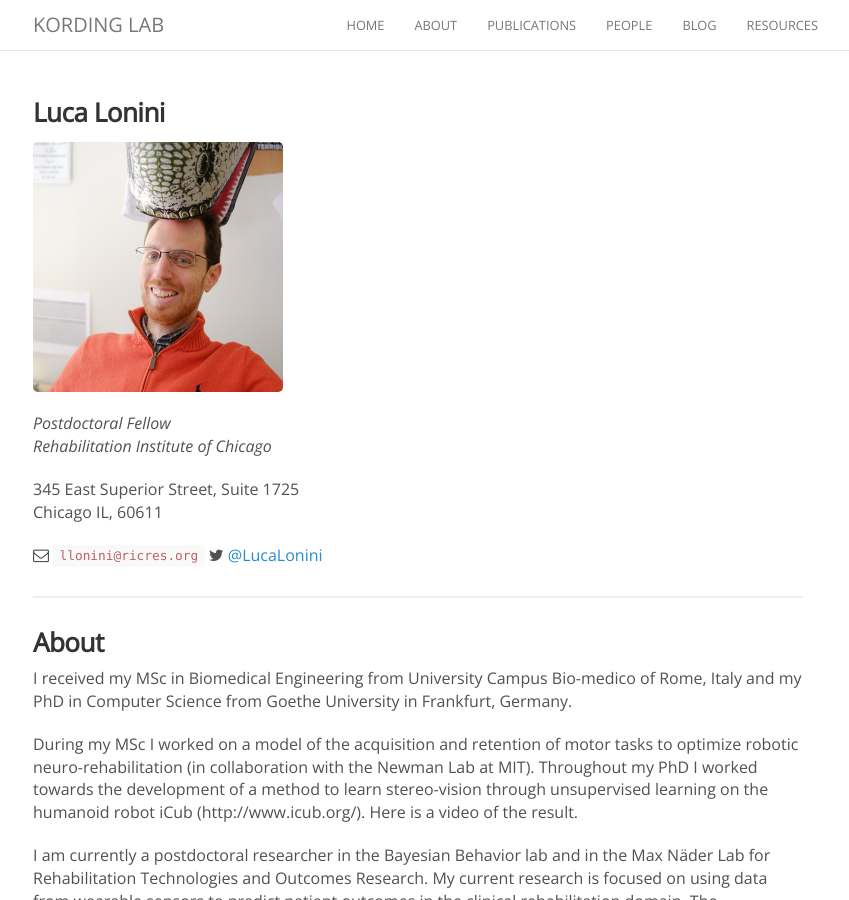
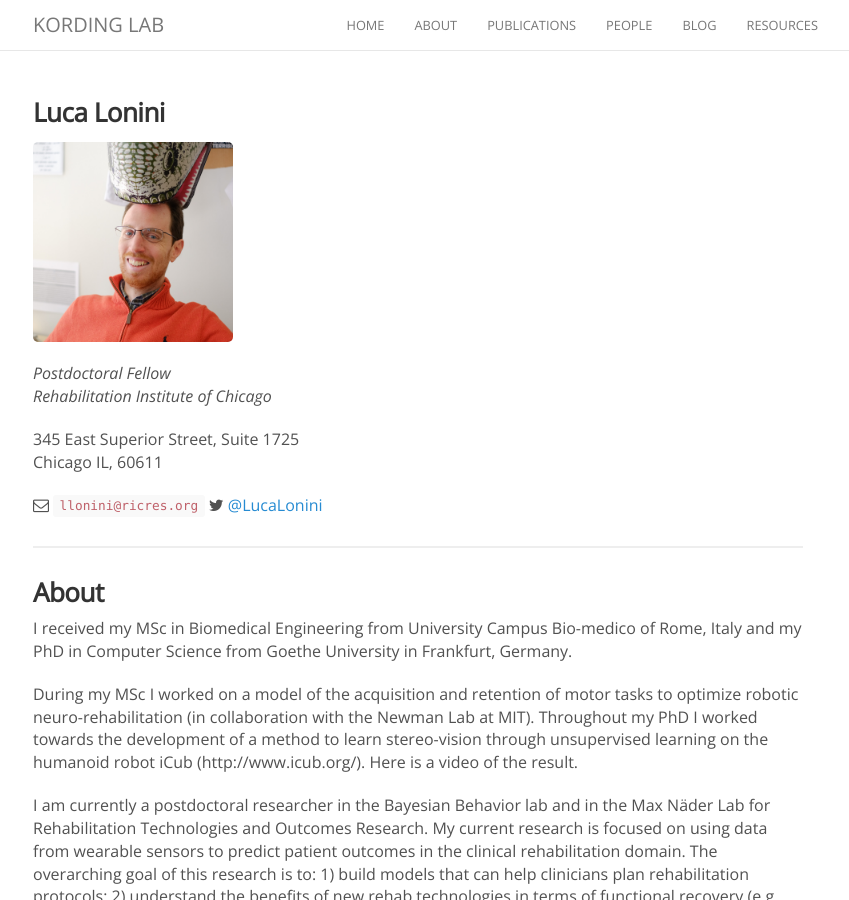
Before and after one commit to KordingLab/KordingLab.github.io, a Jekyll site: the page built from _people/luca_lonini.md, in a window 1280 px wide and 900 px high. Shown: the whole window, without its empty margins (222-1071 px from the left). Built offline with Jekyll 4.4.1, drawn with Linux system fonts in a browser that asks for light colours; nearby versions of some CDN libraries; comment, search, counter and statistics services are not loaded.

Commit message:
Update luca_lonini.md

```diff
--- a/_people/luca_lonini.md
+++ b/_people/luca_lonini.md
@@ -6,7 +6,7 @@
 joined: 2014
 ---
 
-<img width="250" src="{{site.baseurl}}/images/people/{{page.avatar}}" data-action="zoom">
+<img width="200" src="{{site.baseurl}}/images/people/{{page.avatar}}" data-action="zoom">
 
 _Postdoctoral Fellow_<br>
 _Rehabilitation Institute of Chicago_
```
